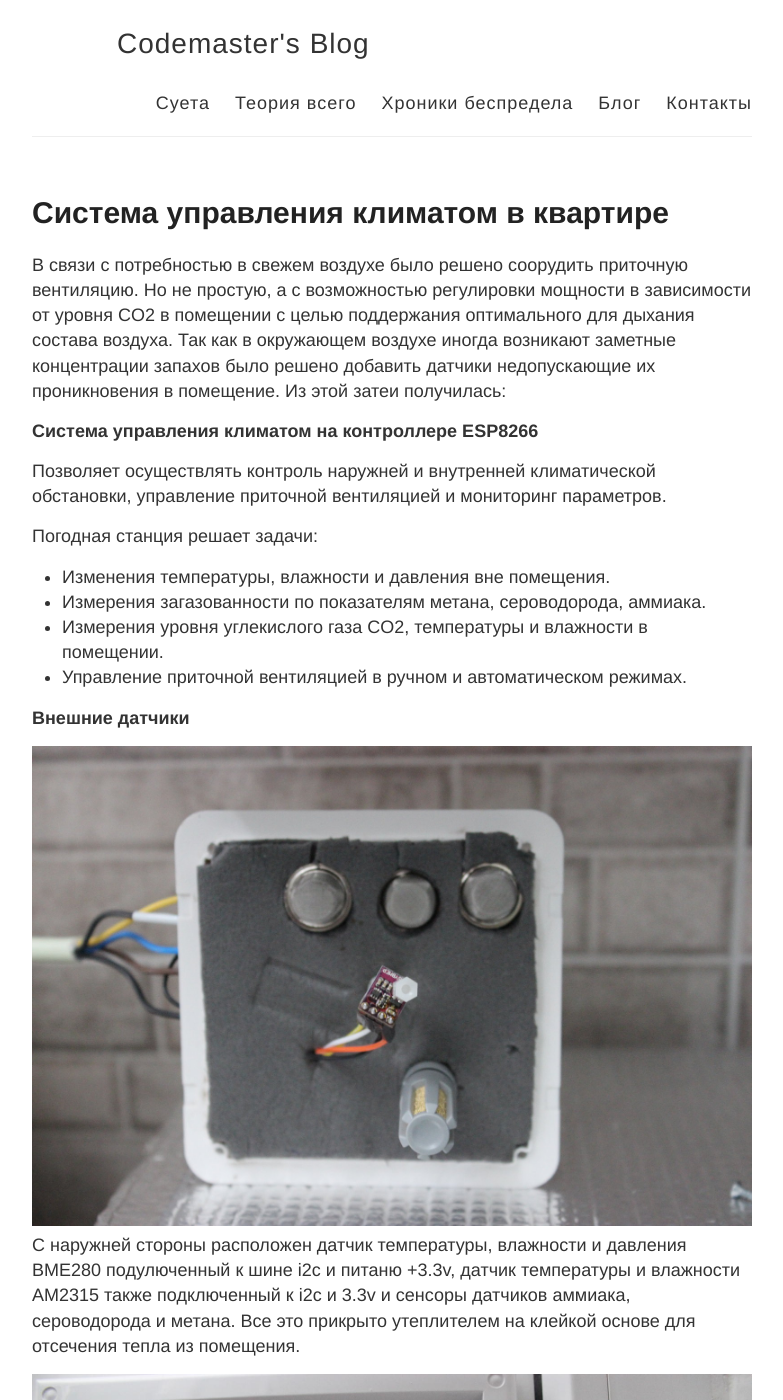
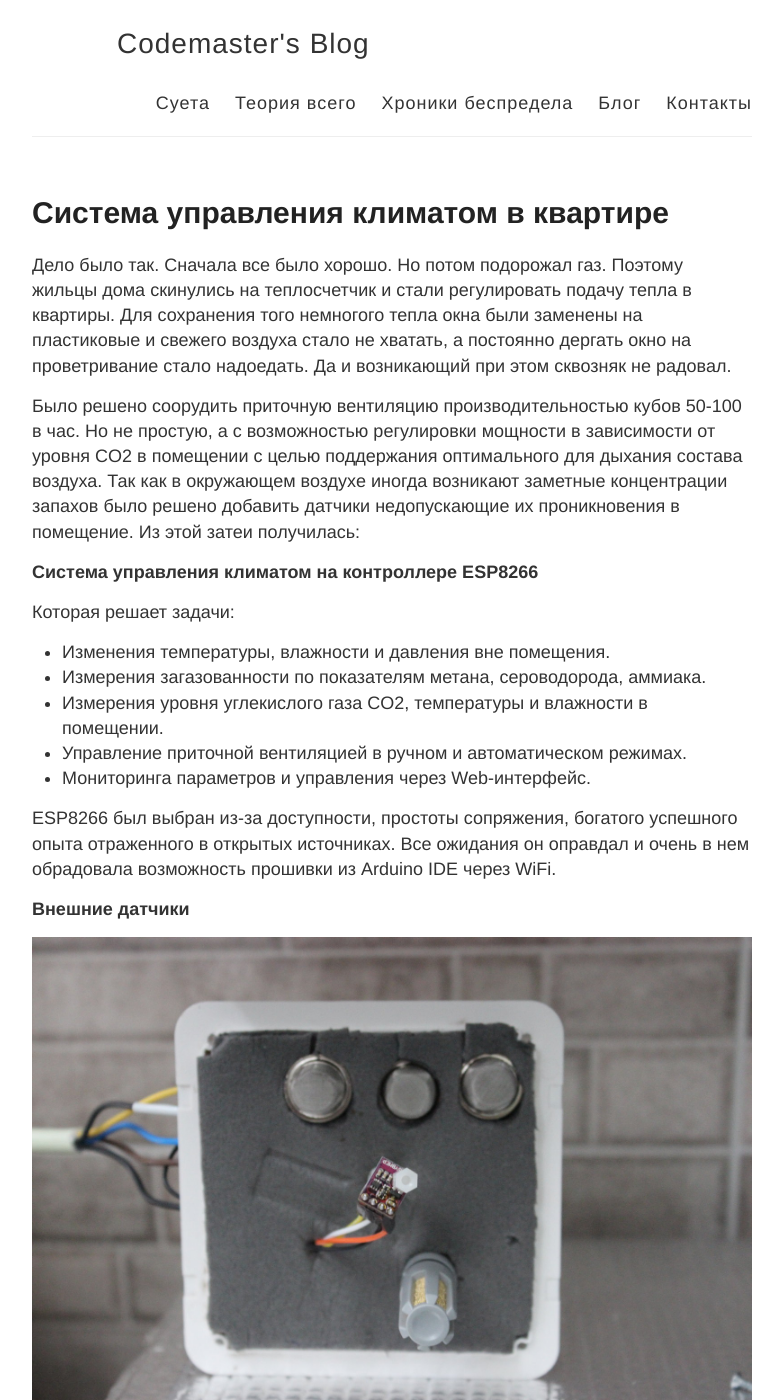
Before and after one commit to decrafts/r, a Jekyll site: the page built from _posts/2017/11/2017-11-16-climate-control-system-for-the-apartment.md, in a window 1280 px wide and 1400 px high. Shown: the whole window, without its empty margins (248-1031 px from the left). Built offline with Jekyll 4.4.1, drawn with Linux system fonts in a browser that asks for light colours; comment, search, counter and statistics services are not loaded.

Commit message:
Update 2017-11-16-climate-control-system-for-the-apartment.md

```diff
--- a/_posts/2017/11/2017-11-16-climate-control-system-for-the-apartment.md
+++ b/_posts/2017/11/2017-11-16-climate-control-system-for-the-apartment.md
@@ -5,7 +5,13 @@ permalink: /climate-control-system-for-the-apartment.html
 categories: [ktulhu]
 ---
 
-В связи с потребностью в свежем воздухе было решено соорудить приточную вентиляцию.
+Дело было так. Сначала все было хорошо. Но потом подорожал газ.
+Поэтому жильцы дома скинулись на теплосчетчик и стали регулировать подачу тепла в квартиры.
+Для сохранения того немногого тепла окна были заменены на пластиковые и свежего воздуха стало не хватать,
+а постоянно дергать окно на проветривание стало надоедать.
+Да и возникающий при этом сквозняк не радовал.
+
+Было решено соорудить приточную вентиляцию производительностью кубов 50-100 в час.
 Но не простую, а с возможностью регулировки мощности в зависимости от уровня CO<sub>2</sub> в помещении
 с целью поддержания оптимального для дыхания состава воздуха.
 Так как в окружающем воздухе иногда возникают заметные концентрации запахов было решено добавить
@@ -13,14 +19,16 @@ categories: [ktulhu]
 
 **Система управления климатом на контроллере ESP8266**
 
-Позволяет осуществлять контроль наружней и внутренней климатической обстановки,
-управление приточной вентиляцией и мониторинг параметров.
-
-Погодная станция решает задачи:
+Которая решает задачи:
 * Изменения температуры, влажности и давления вне помещения.
 * Измерения загазованности по показателям метана, сероводорода, аммиака.
 * Измерения уровня углекислого газа CO<sub>2</sub>, температуры и влажности в помещении.
 * Управление приточной вентиляцией в ручном и автоматическом режимах.
+* Мониторинга параметров и управления через Web-интерфейс.
+
+ESP8266 был выбран из-за доступности, простоты сопряжения,
+богатого успешного опыта отраженного в открытых источниках.
+Все ожидания он оправдал и очень в нем обрадовала возможность прошивки из Arduino IDE через WiFi.
 
 **Внешние датчики**
 
```
